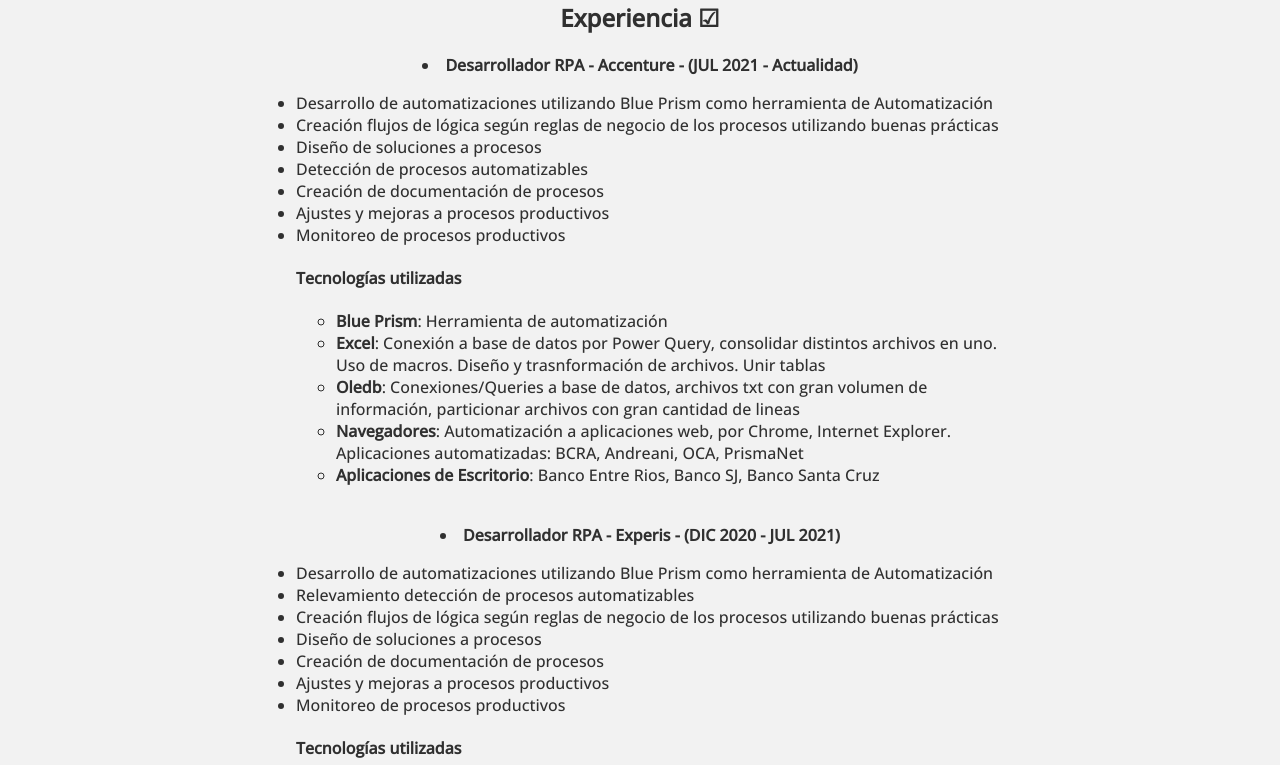
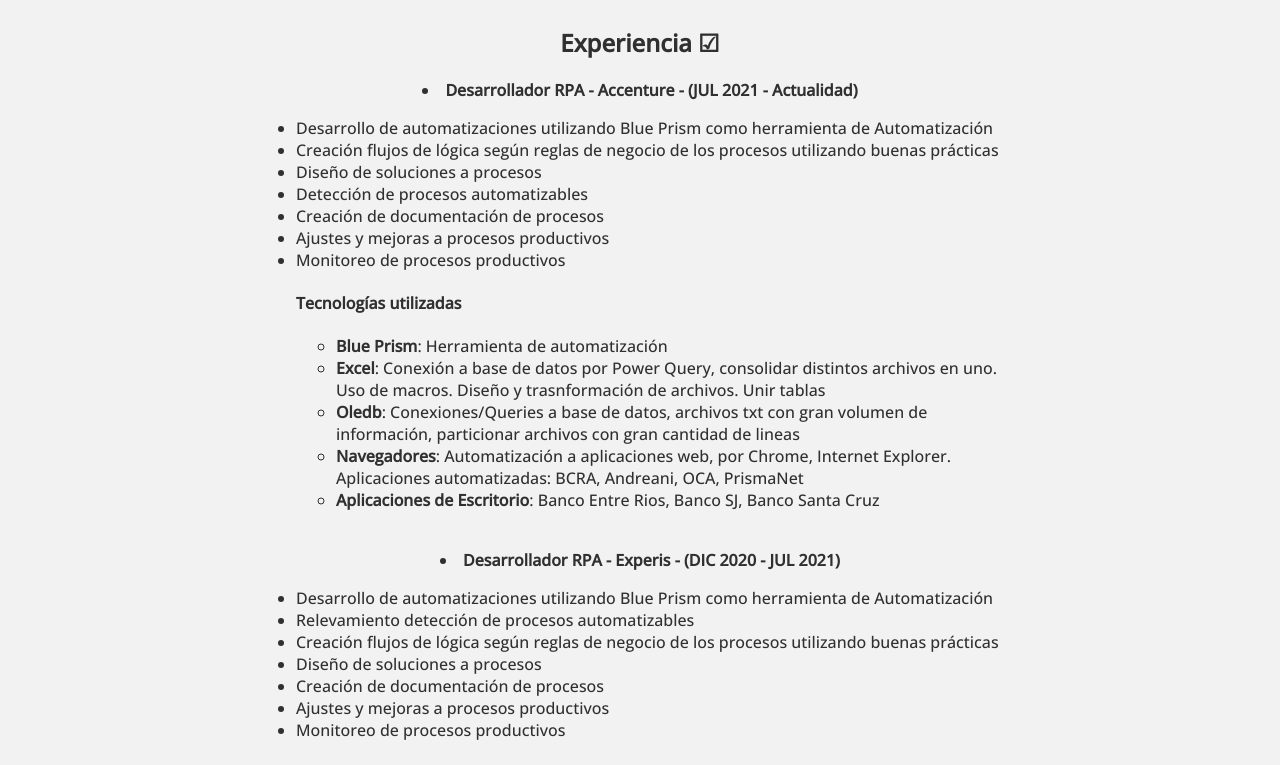
Before and after one commit to ldperedo/portfolio, a plain HTML site: page index.html in a window 1280 px wide. Shown: the part 764-1529 px from the top of the page. Drawn offline with nearby package versions, Linux system fonts and the light colour scheme.

Commit message:
Add files via upload

```diff
--- a/estilos.css
+++ b/estilos.css
@@ -53,7 +53,7 @@
 
 .dos{
     background-color: #F2F2F2;
-    height: 2050px;
+    height: 2100px;
     display: flex;
     flex-direction: column;
     justify-content: center;
```
